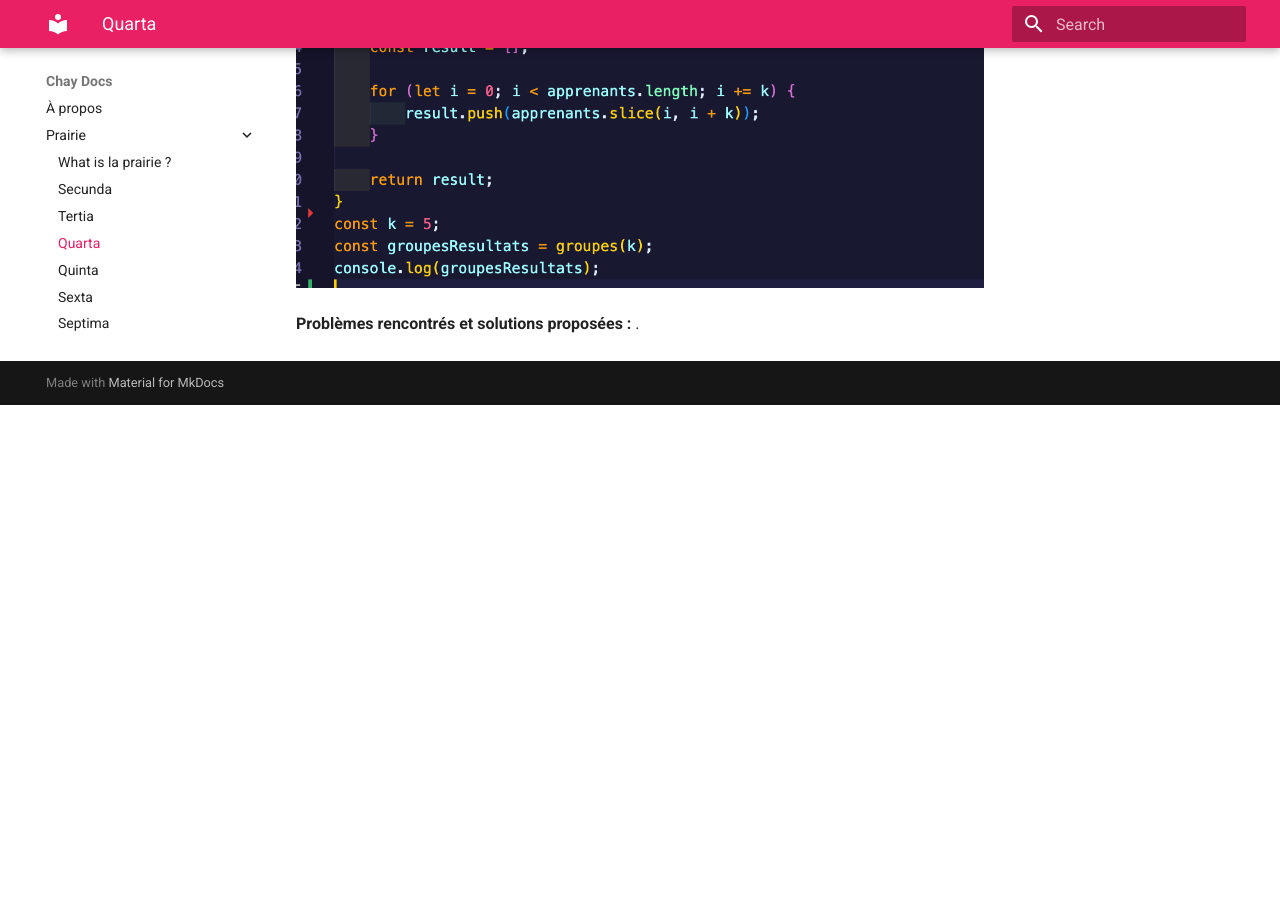
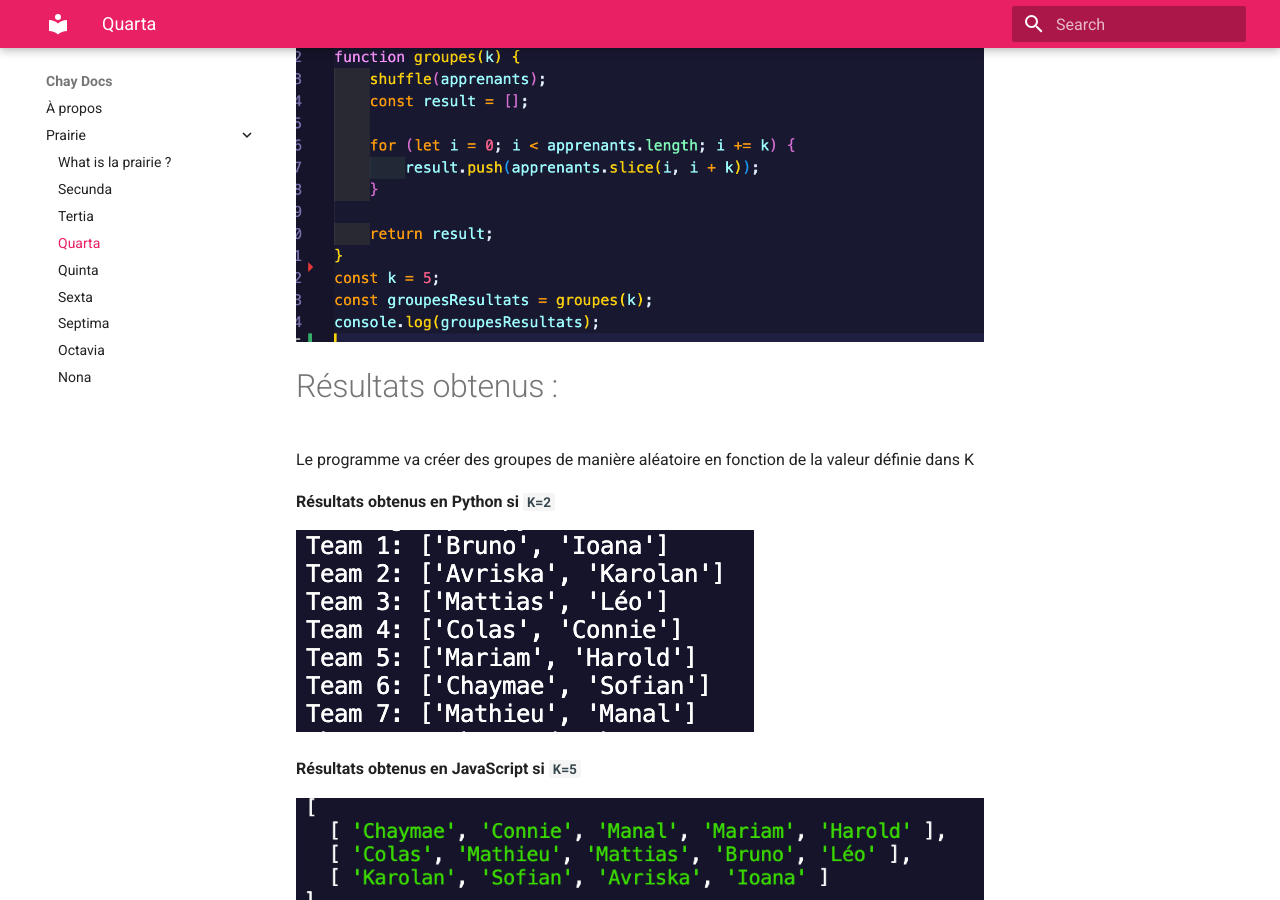
Before and after one commit to elhayanich/chay_docu, an MkDocs documentation site: the page built from docs/quarta.md, in a window 1280 px wide and 900 px high, scrolled down 2632 px. Built offline with MkDocs 1.6.1 and Material for MkDocs 9.7.7, drawn with Linux system fonts in a browser that asks for light colours; before the commit the page ends 3037 px from its top, so only the background shows below that; some of the changed text lies outside the part shown.

Commit message:
update last prairie day

```diff
--- a/docs/quarta.md
+++ b/docs/quarta.md
@@ -2,17 +2,26 @@
 
 [Lien repository ](https://github.com/elhayanich/prairie_quarta)
 
-**Fichier Json :**
+# Fichier Json
 
 ![fichier json ](json.png)
 
-**Code en Python :**
+# Code en Python :
 
 ![fichier python](python.png)
 
-**Code en JavaScript :**
+# Code en JavaScript :
 
 ![fichier javascript](js.png)
 
-**Problèmes rencontrés et solutions proposées :**
-.
+# Résultats obtenus  :
+
+Le programme va créer des groupes de manière aléatoire en fonction de la valeur définie dans K
+
+**Résultats obtenus en Python si `K=2`**
+
+![Python result](pt2.png)
+
+**Résultats obtenus en JavaScript si `K=5`**
+
+![javascript Result ](js5.png)
```
Also changed, not shown: docs/js5.png (added), docs/pt2.png (added), site/js.png (added), site/json.png (added), site/python.png (added), site/quarta/index.html, site/search/search_index.json, 2 other files.
